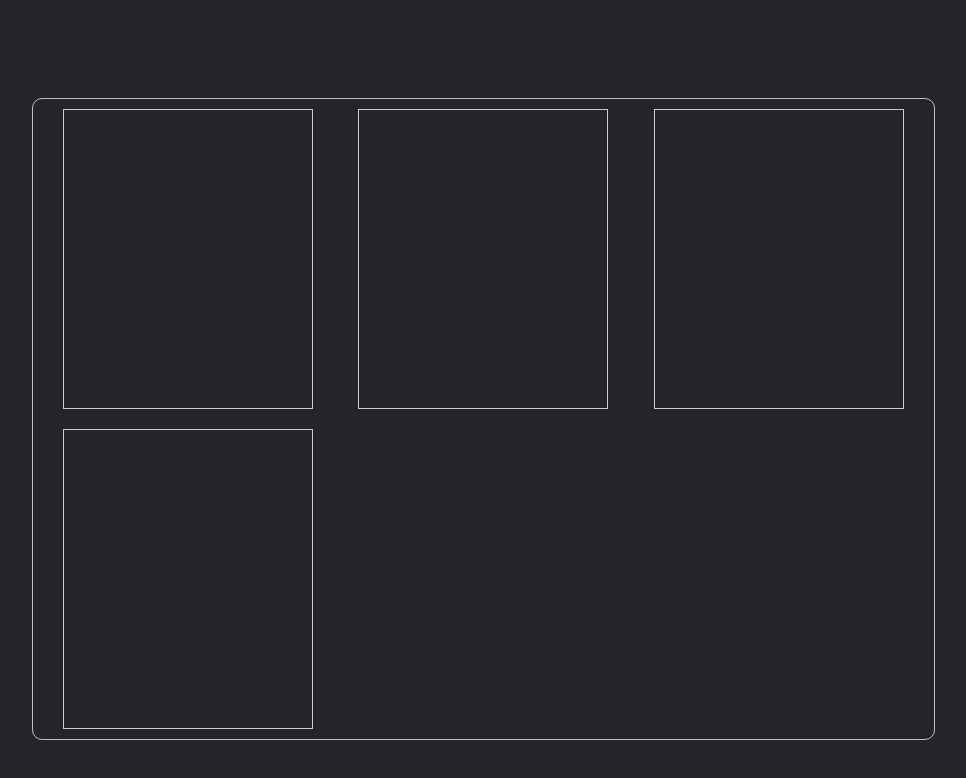
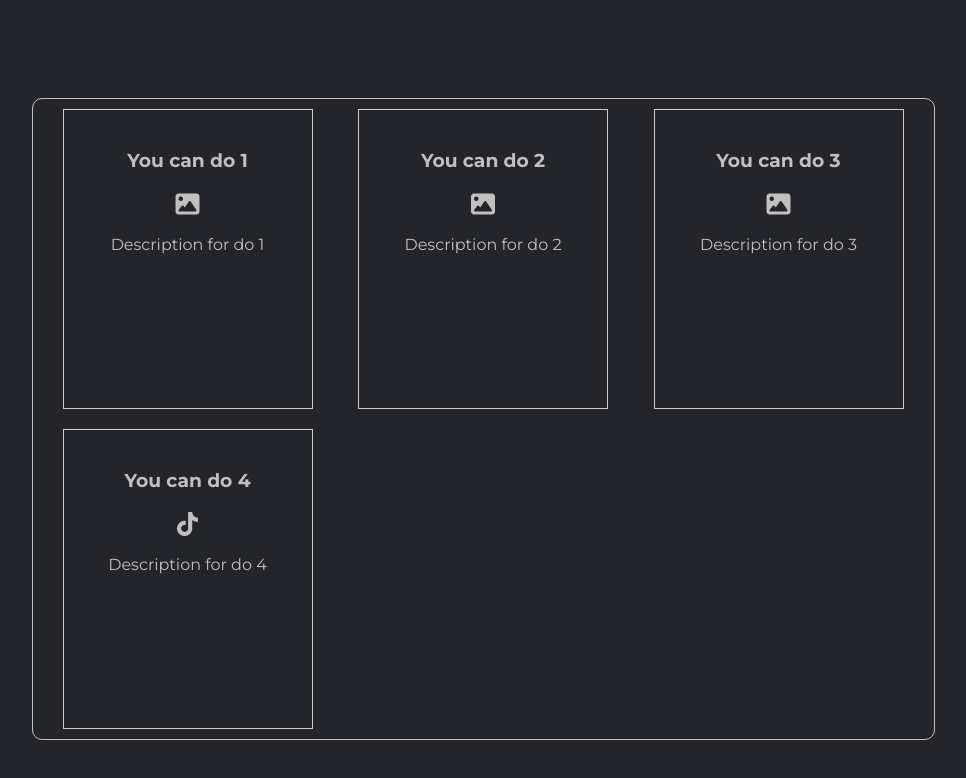
Before and after one commit to RudareanuLeonard/ByteIT, an Angular app in the folder frontend/: page / in a window 1280 px wide. Shown: the part 444-1222 px from the top of the page, without its empty margins (157-1123 px from the left). Built offline with nearby package versions, Linux system fonts and the light colour scheme.

Commit message:
v0.2 small changes to features container

```diff
--- a/frontend/src/app/app.module.ts
+++ b/frontend/src/app/app.module.ts
@@ -8,6 +8,7 @@ import {NgOptimizedImage} from "@angular/common";
 import { WelcomeComponent } from './welcome/welcome.component';
 import { DescriptionComponent } from './welcome/description/description.component';
 import { FeaturesComponent } from './welcome/features/features.component';
+import { FeatureBoxComponent } from './welcome/features/feature-box/feature-box.component';
 
 @NgModule({
   declarations: [
@@ -15,7 +16,8 @@ import { FeaturesComponent } from './welcome/features/features.component';
     NavBarComponent,
     WelcomeComponent,
     DescriptionComponent,
-    FeaturesComponent
+    FeaturesComponent,
+    FeatureBoxComponent
   ],
   imports: [
     BrowserModule,
--- /dev/null
+++ b/frontend/src/app/welcome/features/feature-box/feature-box.component.css
@@ -0,0 +1,3 @@
+.font_awesome{
+  font-size: 1.5rem;
+}
--- /dev/null
+++ b/frontend/src/app/welcome/features/feature-box/feature-box.component.html
@@ -0,0 +1,6 @@
+<div class="feature-box">
+  <h3 class="title">{{title}}</h3>
+  <div class="font_awesome"><i class="{{font_awesome}}"></i></div>
+  <p class="title">{{description}}</p>
+
+</div>
--- a/frontend/src/app/welcome/features/features.component.css
+++ b/frontend/src/app/welcome/features/features.component.css
@@ -11,7 +11,7 @@
   flex-wrap: wrap;
 }
 
-.feature-box{
+app-feature-box{
   width: 250px;
   height: 300px;
   padding: 20px;
@@ -22,7 +22,7 @@
 }
 
 @media (max-width: 870px) {
-  .feature-box{
+  app-feature-box{
     margin: 10px auto;
   }
 }
--- a/frontend/src/app/welcome/features/features.component.html
+++ b/frontend/src/app/welcome/features/features.component.html
@@ -1,6 +1,23 @@
 <div class="features-container">
-  <div class="feature-box"></div>
-  <div class="feature-box"></div>
-  <div class="feature-box"></div>
-  <div class="feature-box"></div>
+
+  <app-feature-box
+    title = "You can do 1"
+    font_awesome="fa-solid fa-image"
+    description="Description for do 1">
+  </app-feature-box>
+  <app-feature-box
+    title = "You can do 2"
+    font_awesome="fa-solid fa-image"
+    description="Description for do 2">
+  </app-feature-box>
+  <app-feature-box
+    title = "You can do 3"
+    font_awesome="fa-solid fa-image"
+    description="Description for do 3">
+  </app-feature-box>
+  <app-feature-box
+    title = "You can do 4"
+    font_awesome="fa-brands fa-tiktok"
+    description="Description for do 4">
+  </app-feature-box>
 </div>
--- a/frontend/src/index.html
+++ b/frontend/src/index.html
@@ -6,6 +6,7 @@
   <base href="/">
   <meta name="viewport" content="width=device-width, initial-scale=1">
   <link rel="icon" type="image/x-icon" href="favicon.ico">
+  <script src="https://kit.fontawesome.com/c859b80f7e.js" crossorigin="anonymous"></script>
 </head>
 <body>
   <app-root></app-root>
```
Also changed, not shown: frontend/src/app/welcome/features/feature-box/feature-box.component.ts (added, +12 -0 lines), 1 other file (tests, documents, lock files or other folders).
